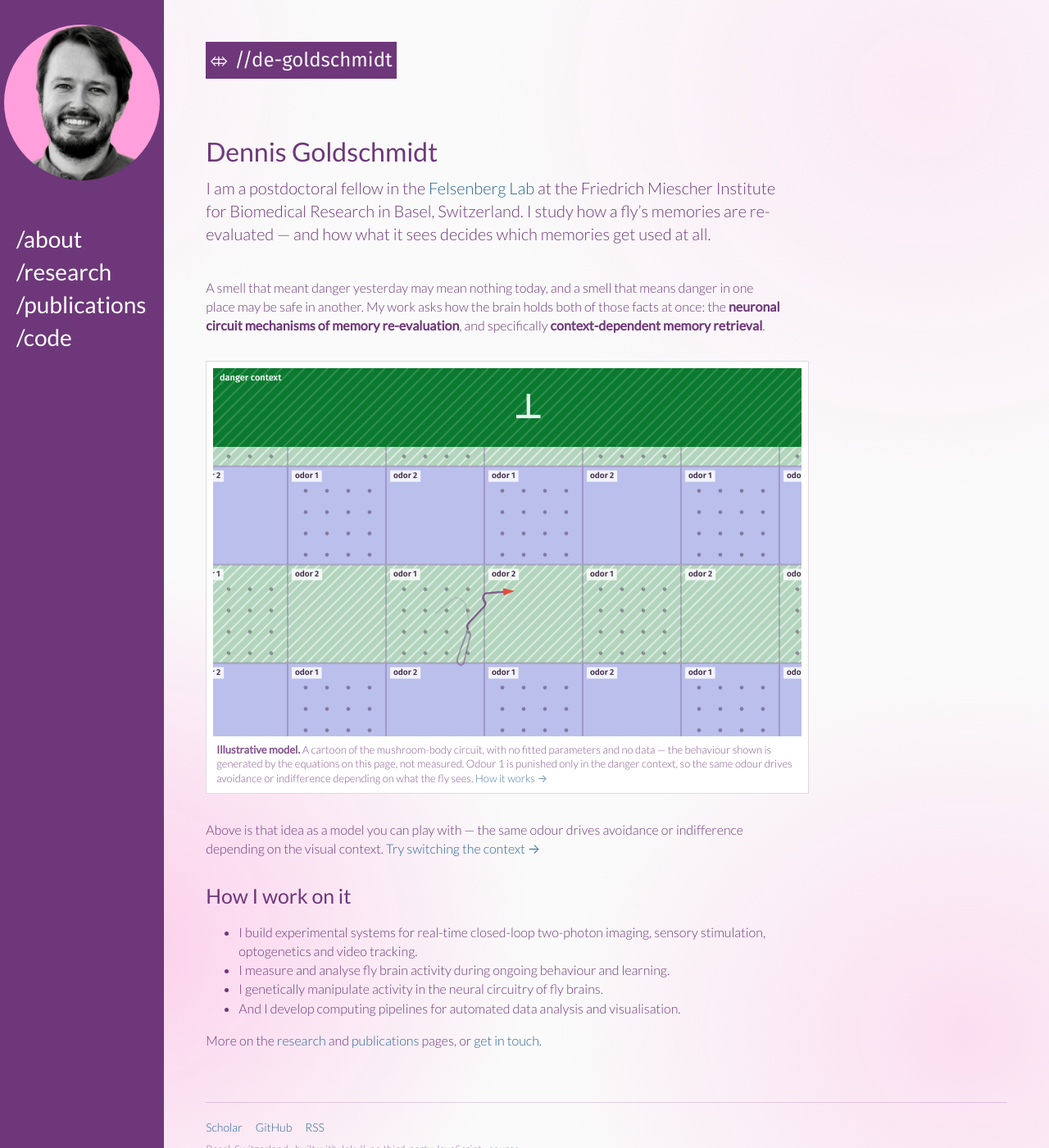
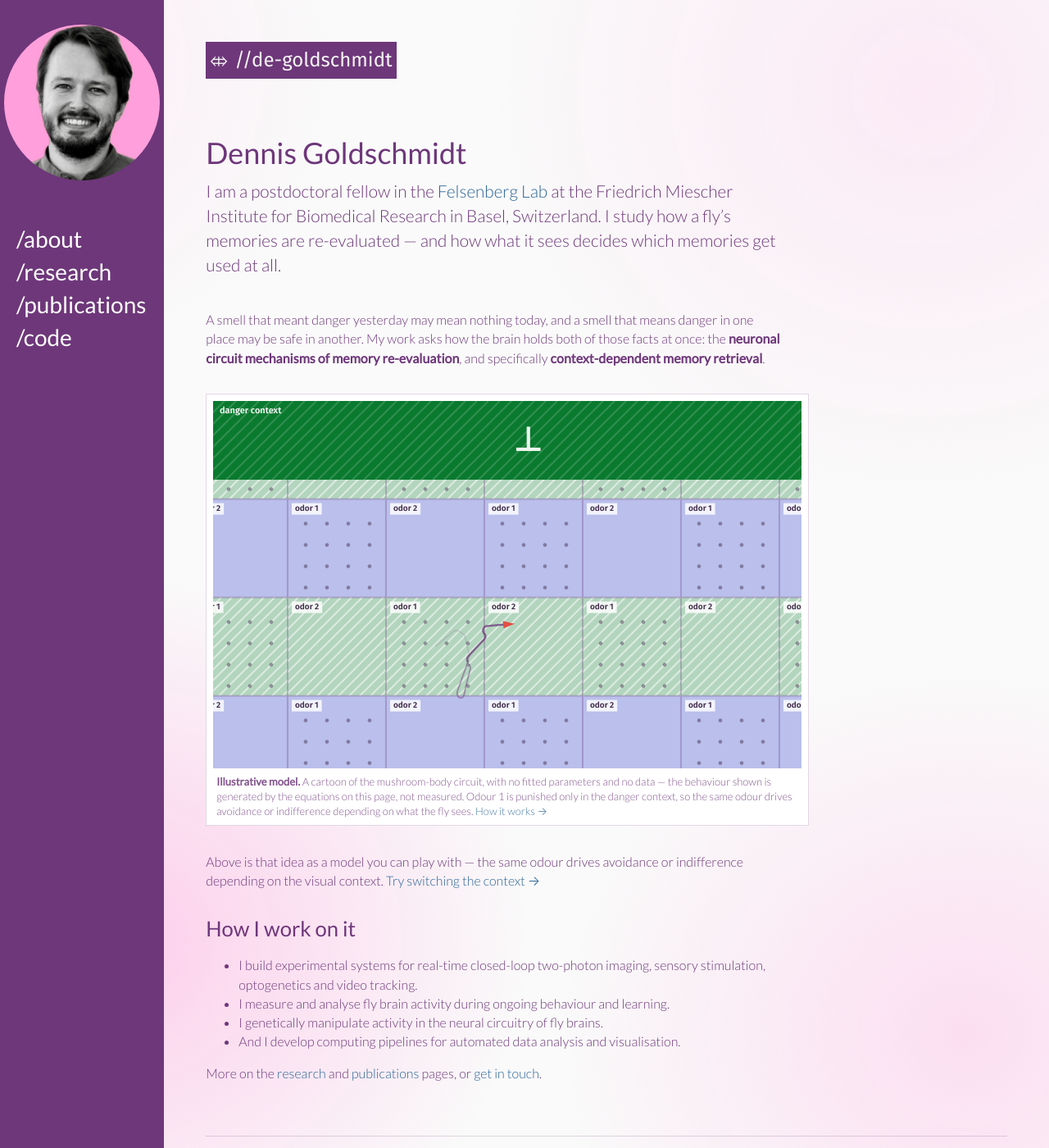
Before and after one commit to degoldschmidt/degoldschmidt.github.io, a Jekyll site: the page built from index.html, in a window 1280 px wide and 1400 px high. Shown: the whole window at 82% size. Built offline with Jekyll 4.4.1, drawn with Linux system fonts in a browser that asks for light colours.

Commit message:
Fluid display type
Headings were a flat size at every viewport: h1 at 2rem, which is oversized on a
375px phone — where traffic from the poster QR code lands — and undersized on a
wide monitor. h1, h2, h3, the lead paragraph and the poster question now use
clamp() so they scale between a phone floor and a desktop ceiling.

Measured, 320px -> 1920px:
  h1    28.0 -> 36.0px   (was a flat 32px)
  h2    21.6 -> 25.6px   (was a flat 24.8px)
  lead  18.0 -> 20.8px   (was a flat 20px)
No horizontal overflow at any width including 320px.

The preferred term mixes rem and vw on purpose: the rem part keeps the type
responsive to a reader's own browser font-size setting, which a pure-vw value
would override.

The sidebar nav and masthead deliberately stay fixed — both sit in fixed-width
chrome, so scaling them with the viewport would overflow rather than help.

Two things found while in there:
- h3 was styled at 2rem, LARGER than h2 at 1.55rem, so any page using it would
  have read backwards. It renders nowhere today; sized below h2 in case it is.
- `.lead` was declared twice with different margins, the second silently winning.
  Merged.
- Removed the h5 rules. h5 was body copy before the heading restructure and now
  appears in no rendered page.

This is the one user-visible part of the design-token migration. The rest —
semantic colour aliases, spacing scale, snapping off-scale literals — is
deferred until after the conference.

Co-Authored-By: Claude Opus 5 (1M context) <noreply@anthropic.com>
Claude-Session: https://claude.ai/code/session_01HxkJKeQ9S3yMwZNJt93A1D

```diff
--- a/css/main.css
+++ b/css/main.css
@@ -33,6 +33,20 @@ layout: null
   --bg-pink: 255 169 223; /* #ffa9df — the blob's saturated core */
   --bg-rose: 253 189 230; /* #fdbde6 */
   --bg-blush: 251 230 244; /* #fbe6f4 */
+
+  /* Fluid display type. Only the display sizes are tokenised so far — body and
+     small text still use literals, which the full token migration will fold in.
+     Values at 375px / 1440px:
+       h1    28.0 -> 36.0px   (was a flat 32px)
+       h2    21.6 -> 25.6px   (was a flat 24.8px)
+       h3    19.2 -> 22.4px   (was 32px, larger than h2 — see below)
+       lead  18.0 -> 20.8px   (was a flat 20px)
+       hero  25.6 -> 38.4px   (poster question) */
+  --text-h1: clamp(1.75rem, 1.35rem + 1.71vw, 2.25rem);
+  --text-h2: clamp(1.35rem, 1.2rem + 0.64vw, 1.6rem);
+  --text-h3: clamp(1.2rem, 1.09rem + 0.46vw, 1.4rem);
+  --text-lead: clamp(1.125rem, 1.05rem + 0.32vw, 1.3rem);
+  --text-hero: clamp(1.6rem, 1.19rem + 1.76vw, 2.4rem);
 
   --sidebar-w: 200px;
   --gutter: clamp(1.25rem, 4vw, 3.4rem);
@@ -285,15 +299,30 @@ a:hover {
   line-height: inherit;
 }
 
-h1,
-h3 {
+/* Display type scales with the viewport rather than sitting at one fixed size.
+   A flat 2rem h1 is oversized on a 375px phone — which is exactly where traffic
+   from the poster QR code lands — and undersized on a wide monitor. Each step
+   is clamp(min, preferred, max), so it never gets smaller than the phone value
+   or larger than the desktop one.
+
+   The `preferred` term deliberately mixes rem and vw: the rem part means the
+   type still responds to a user's browser font-size setting, which a pure-vw
+   value would ignore. */
+h1 {
   margin: 0 0 0.625rem;
-  font: 2rem/1.2 var(--font-body);
+  font: var(--text-h1) / 1.15 var(--font-body);
   color: var(--purple);
 }
 h2 {
   margin: 2rem 0 0.625rem;
-  font: 1.55rem/1.25 var(--font-body);
+  font: var(--text-h2) / 1.25 var(--font-body);
+  color: var(--purple);
+}
+/* h3 renders nowhere today, but it was styled at 2rem — LARGER than h2 — so if
+   it were ever used the outline would read backwards. Sized below h2. */
+h3 {
+  margin: 1.5rem 0 0.5rem;
+  font: var(--text-h3) / 1.3 var(--font-body);
   color: var(--purple);
 }
 /* Body copy is <p> now. `.lead` is the one-paragraph intro under a title. */
@@ -302,29 +331,8 @@ h2 {
   max-width: 44rem;
 }
 .lead {
-  font-size: 1.25rem;
-  line-height: 1.4;
-  margin-bottom: 1.5rem;
-}
-h5 {
-  margin: 0 0 1.25rem;
-  font: 1.5rem/1.4 var(--font-body);
-  color: var(--purple);
-}
-h5 ul {
-  margin: 0;
-  padding-left: 1.4em;
-}
-h5 li {
-  list-style: circle;
-  margin-bottom: 0.625rem;
-}
-h5 a:hover {
-  background: var(--purple);
-  color: var(--paper);
-  text-decoration: none;
-}
-.lead {
+  font-size: var(--text-lead);
+  line-height: 1.45;
   margin-bottom: 2.5rem;
 }
 
@@ -693,7 +701,7 @@ h5 a:hover {
   line-height: 1.45;
 }
 .poster-q {
-  font-size: clamp(1.6rem, 1.1rem + 2.2vw, 2.4rem);
+  font-size: var(--text-hero);
   line-height: 1.15;
   margin-bottom: 0.5rem;
 }
@@ -756,7 +764,7 @@ h5 a:hover {
 }
 .pbanner__q {
   margin: 0 0 0.6rem;
-  font: 1.25rem/1.25 var(--font-display);
+  font: var(--text-lead) / 1.3 var(--font-display);
 }
 .pbanner__cta {
   margin: 0;
```
